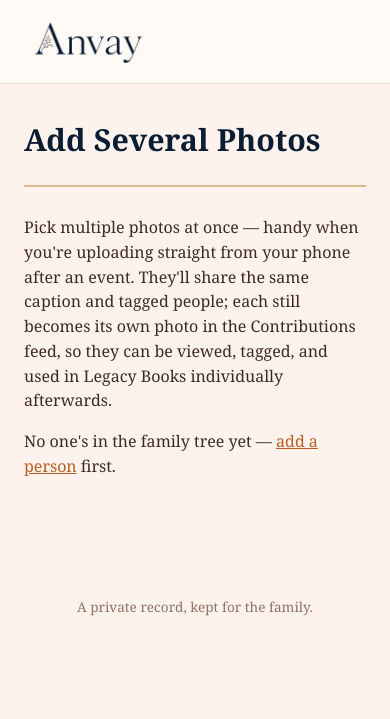
After one commit to shaheeniv/Anvay, a Flask app: page /feed/new-batch in a window 390 px wide. The commit adds this page. Shown: the top 719 px of the page. Run offline with Flask 3, Linux system fonts and the light colour scheme; the visitor is signed in with stand-in values (Sample User, id 1); data comes from the database, SQL or seed files in the repository; data that the repository does not hold is empty.

Commit message:
Keep people logged in for a year, and add batch photo upload
Sessions previously had no explicit expiry, defaulting to a short-lived
cookie -- a poor fit for family members using their own phones, and
particularly unreliable in iOS home-screen web apps. Logins now persist
for a year.

Also adds "+ Add several photos" on the Contributions feed, so someone
dumping many photos from an event doesn't have to fill out the full form
one at a time -- each photo still becomes its own Contribution row
underneath, so per-photo tagging and Legacy Book selection keep working
exactly as before.

Co-Authored-By: Claude Sonnet 5 <noreply@anthropic.com>

```diff
--- a/app.py
+++ b/app.py
@@ -17,7 +17,7 @@ import secrets
 import sqlite3
 import uuid
 from collections import defaultdict
-from datetime import date
+from datetime import date, timedelta
 from functools import wraps
 from pathlib import Path
 
@@ -77,6 +77,11 @@ def _load_or_create_secret_key():
 app = Flask(__name__)
 app.secret_key = _load_or_create_secret_key()
 app.config["MAX_CONTENT_LENGTH"] = 2 * 1024 * 1024 * 1024  # 2GB per upload — covers full video files
+# Family members use this from their own phones over long stretches of
+# time, not a shared kiosk — a short-lived session would mean repeatedly
+# logging back in just to add a photo. A year-long session is a much
+# better match for that "personal device" usage pattern.
+app.config["PERMANENT_SESSION_LIFETIME"] = timedelta(days=365)
 
 
 def get_db():
@@ -173,6 +178,7 @@ def login():
         return render_template("login.html"), 401
 
     session.clear()
+    session.permanent = True
     session["person_id"] = account["person_id"]
     return redirect(url_for("home"))
 
@@ -1258,6 +1264,47 @@ def create_contribution():
     return redirect(url_for("show_contribution", contribution_id=contribution_id))
 
 
+@app.route("/feed/new-batch")
+def new_photo_batch():
+    people = visible_people()
+    return render_template("contribution_batch_form.html", people=people)
+
+
+@app.route("/feed/batch", methods=["POST"])
+def create_photo_batch():
+    """Uploads several photos at once, sharing one caption/story/tagging
+    across all of them — each still becomes its own ordinary Contribution
+    row underneath, so per-photo pages, Legacy Book photo selection, etc.
+    all keep working exactly as if they'd been added one at a time."""
+    db = get_db()
+    files = [f for f in request.files.getlist("photos") if f and f.filename]
+    if not files:
+        flash("Choose at least one photo to upload.")
+        return redirect(url_for("new_photo_batch"))
+
+    title = request.form["title"].strip()
+    body = request.form.get("body", "").strip()
+    author_id = request.form.get("author_id") or None
+    person_ids = [int(pid) for pid in request.form.getlist("person_ids")]
+
+    saved_count = 0
+    for file_storage in files:
+        photo_filename = save_photo_upload(file_storage)
+        if photo_filename is None:
+            continue
+        cur = db.execute(
+            "INSERT INTO contributions (kind, title, body, photo_filename, author_id) VALUES ('photo', ?, ?, ?, ?)",
+            (title, body, photo_filename, author_id),
+        )
+        set_linked_people(cur.lastrowid, person_ids)
+        saved_count += 1
+    db.commit()
+
+    if saved_count:
+        flash(f"Added {saved_count} photo{'s' if saved_count != 1 else ''}.")
+    return redirect(url_for("feed", kind="photo"))
+
+
 @app.route("/feed/<int:contribution_id>")
 def show_contribution(contribution_id):
     db = get_db()
--- a/static/style.css
+++ b/static/style.css
@@ -314,6 +314,20 @@ h2 {
 }
 
 .button:hover { background: var(--brown-dark); }
+
+.page-header-actions {
+  display: flex;
+  flex-wrap: wrap;
+  gap: 0.6rem;
+}
+
+.button-secondary {
+  background: var(--paper);
+  color: var(--brown-dark);
+  border: 1px solid var(--brown);
+}
+
+.button-secondary:hover { background: var(--cream); }
 
 .search-bar {
   display: flex;
--- /dev/null
+++ b/templates/contribution_batch_form.html
@@ -0,0 +1,55 @@
+{% extends "base.html" %}
+{% block title %}Add Several Photos — Anvay{% endblock %}
+{% block content %}
+
+  <div class="page-header">
+    <h1>Add Several Photos</h1>
+  </div>
+
+  <p class="hint">
+    Pick multiple photos at once — handy when you're uploading straight
+    from your phone after an event. They'll share the same caption and
+    tagged people; each still becomes its own photo in the Contributions
+    feed, so they can be viewed, tagged, and used in Legacy Books
+    individually afterwards.
+  </p>
+
+  {% if people %}
+  <form class="entry-form" method="post" enctype="multipart/form-data" action="{{ url_for('create_photo_batch') }}">
+    <label for="photos">Photos</label>
+    <input type="file" id="photos" name="photos" accept="image/png,image/jpeg,image/gif,image/webp" multiple required>
+
+    <label for="title">Caption <span class="hint">(shared by all these photos)</span></label>
+    <input type="text" id="title" name="title" required placeholder="e.g. Diwali 2026">
+
+    <label for="author_id">Added by</label>
+    <select id="author_id" name="author_id">
+      <option value="">— choose who's adding this —</option>
+      {% for person in people %}
+        <option value="{{ person['id'] }}">{{ person['name'] }}</option>
+      {% endfor %}
+    </select>
+
+    <label for="body">Story &amp; context <span class="hint">(optional)</span></label>
+    <textarea id="body" name="body" rows="4" placeholder="Anything you'd like to say about these photos…"></textarea>
+
+    <label>Linked family members <span class="hint">(optional — who are these about?)</span></label>
+    <div class="checkbox-list">
+      {% for person in people %}
+        <label class="checkbox-item">
+          <input type="checkbox" name="person_ids" value="{{ person['id'] }}">
+          {{ person['name'] }}
+        </label>
+      {% endfor %}
+    </div>
+
+    <div class="form-actions">
+      <button type="submit" class="button">Upload photos</button>
+      <a class="cancel-link" href="{{ url_for('feed') }}">Cancel</a>
+    </div>
+  </form>
+  {% else %}
+    <p class="hint">No one's in the family tree yet — <a href="{{ url_for('new_person') }}">add a person</a> first.</p>
+  {% endif %}
+
+{% endblock %}
--- a/templates/feed.html
+++ b/templates/feed.html
@@ -4,7 +4,10 @@
 
   <div class="page-header">
     <h1>Contributions</h1>
-    <a class="button" href="{{ url_for('new_contribution') }}">+ Add a contribution</a>
+    <div class="page-header-actions">
+      <a class="button" href="{{ url_for('new_contribution') }}">+ Add a contribution</a>
+      <a class="button button-secondary" href="{{ url_for('new_photo_batch') }}">+ Add several photos</a>
+    </div>
   </div>
 
   <div class="kind-filter">
```
Also changed, not shown: README.md.
